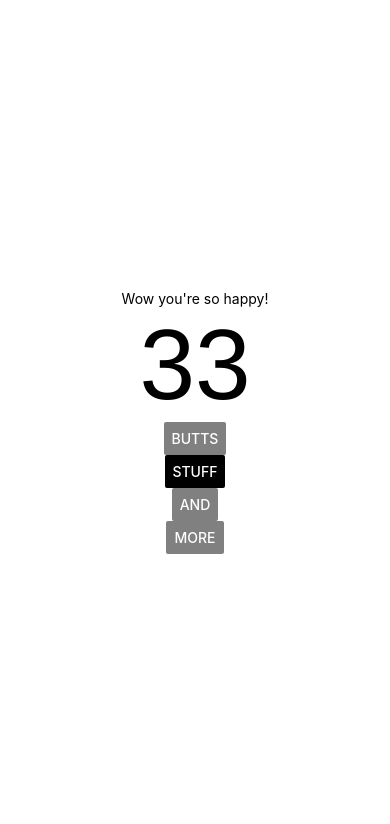
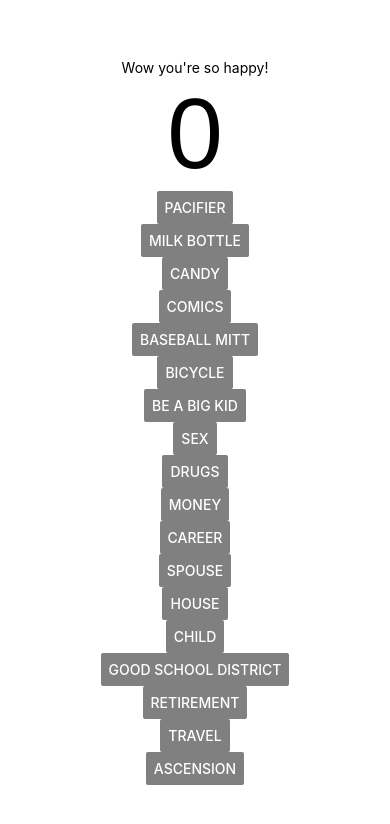
Before and after one commit to azolynsky/happiness, a React Native app: screen / in a window 390 px wide. Shown: the top 824 px of the page. Built offline with nearby package versions, Linux system fonts and the light colour scheme.

Commit message:
updated store items, moved storeItem class into different file

```diff
--- a/App.js
+++ b/App.js
@@ -4,7 +4,7 @@ import { forEach, sumBy } from 'lodash'
 import Header from './components/header'
 import StoreItems from './data/storeItems'
 
-export default class App extends React.Component {
+export default class App extends React.PureComponent {
   constructor() {
     super()
     this.buyButtonColor = this.buyButtonColor.bind(this)
@@ -27,15 +27,19 @@ export default class App extends React.Component {
   }
 
   buyButtonColor = (item) => {
-    return item.cost <= this.state.happiness? 'black' : 'gray'
+    return item.cost() <= this.state.happiness? 'black' : 'gray'
   }
 
   buyItem = (key) => {
+    let cost = this.state.items[key].cost()
+    if (cost > this.state.happiness) return
+
     this.setState((prevState) => {
       let newState = this.state.items.slice()
       newState[key].owned++
       return {
-        items: newState
+        items: newState,
+        happiness: prevState.happiness - cost
       }
     })
   }
--- a/data/storeItems.js
+++ b/data/storeItems.js
@@ -1,26 +1,23 @@
+import StoreItem from '../models/storeItem'
+
 export default [
-    {
-      name: 'butts',
-      value: 10,
-      owned: 0,
-      cost: 50
-    },
-    {
-      name: 'stuff',
-      value: 3,
-      owned: 1,
-      cost: 10
-    },
-    {
-      name: 'and',
-      value: 10,
-      owned: 0,
-      cost: 500
-    },
-    {
-      name: 'more',
-      value: 3,
-      owned: 1,
-      cost: 100
-    },
-  ]
+  // maybe instead of getting more of these, upgrade some of them. money can go up, but career and spouse can get better
+  new StoreItem('Pacifier', 1, 10),
+  new StoreItem('Milk Bottle', 2, 50),
+  new StoreItem('Candy', 1, 10),
+  new StoreItem('Comics', 2, 50),
+  new StoreItem('Baseball Mitt', 5, 100),
+  new StoreItem('Bicycle', 8, 500),
+  new StoreItem('Be a Big Kid', 1, 1000),
+  new StoreItem('Sex', 1, 1000),
+  new StoreItem('Drugs', 1, 1000),
+  new StoreItem('Money', 1, 1000),
+  new StoreItem('Career', 1, 1000),
+  new StoreItem('Spouse', 1, 1000),
+  new StoreItem('House', 1, 1000),
+  new StoreItem('Child', 1, 1000),
+  new StoreItem('Good School District', 1, 1000),
+  new StoreItem('Retirement', 1, 1000),
+  new StoreItem('Travel', 1, 1000),
+  new StoreItem('Ascension', 1, 1000),
+]
--- /dev/null
+++ b/models/storeItem.js
@@ -0,0 +1,11 @@
+export default class StoreItem {
+  constructor (name, value, baseCost) {
+    this.name = name
+    this.value = value
+    this.baseCost = baseCost
+    this.owned = 0
+    this.cost = () => {
+      return Math.floor(this.baseCost * Math.pow(1.15, this.owned))
+    }
+  }
+}
```
